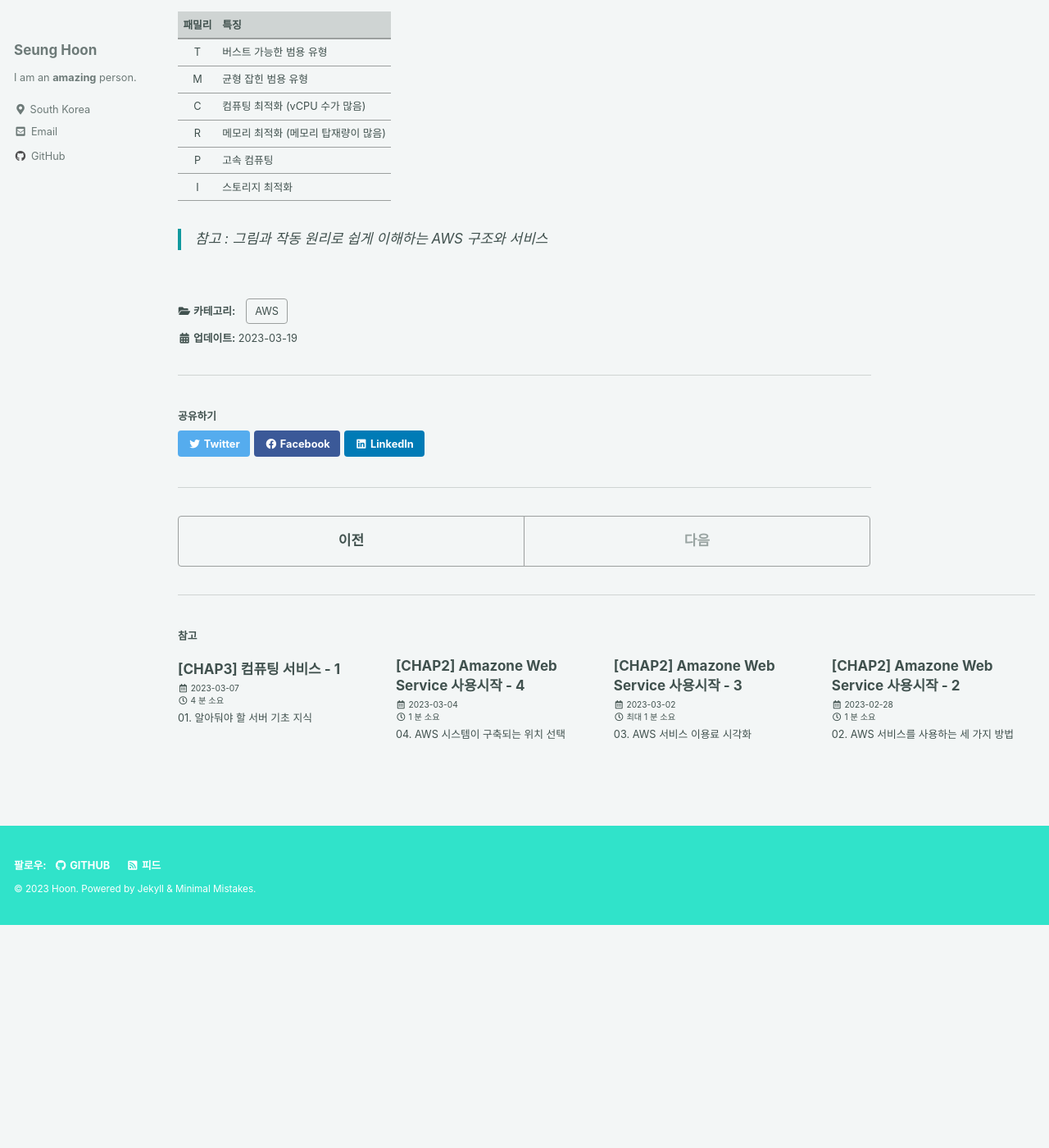
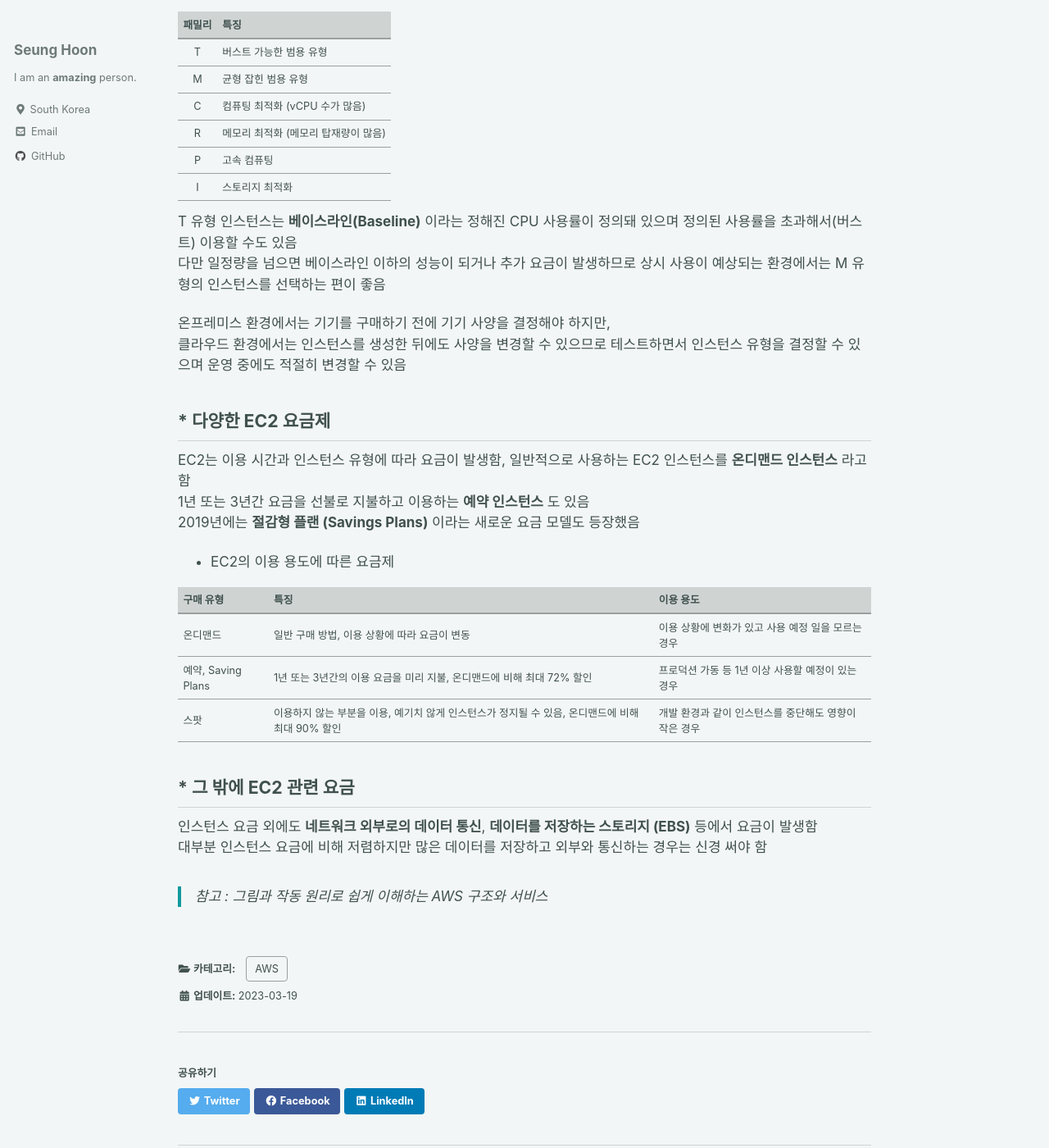
Before and after one commit to ibk01161/ibk01161.github.io, a Jekyll site: the page built from _posts/2023-03-19-aws3_02.md, in a window 1280 px wide and 1400 px high, scrolled down 1236 px. Shown: the whole window at 82% size. Built offline with Jekyll 4.4.1, drawn with Linux system fonts in a browser that asks for light colours; cached includes are drawn as plain includes; before the commit the page ends 2364 px from its top, so only the background shows below that.

Commit message:
Add Posts

```diff
--- a/_posts/2023-03-19-aws3_02.md
+++ b/_posts/2023-03-19-aws3_02.md
@@ -50,5 +50,32 @@ EC2는 가상 서버를 **인스턴스** 단위로 관리함, 사용자가 인
 |P|고속 컴퓨팅|
 |I|스토리지 최적화|
 
+T 유형 인스턴스는 **베이스라인(Baseline)** 이라는 정해진 CPU 사용률이 정의돼 있으며 정의된 사용률을 초과해서(버스트) 이용할 수도 있음
+다만 일정량을 넘으면 베이스라인 이하의 성능이 되거나 추가 요금이 발생하므로 상시 사용이 예상되는 환경에서는 M 유형의 인스턴스를 선택하는 편이 좋음
+
+온프레미스 환경에서는 기기를 구매하기 전에 기기 사양을 결정해야 하지만,
+클라우드 환경에서는 인스턴스를 생성한 뒤에도 사양을 변경할 수 있으므로 테스트하면서 인스턴스 유형을 결정할 수 있으며 운영 중에도 적절히 변경할 수 있음
+
+
+## * 다양한 EC2 요금제
+
+EC2는 이용 시간과 인스턴스 유형에 따라 요금이 발생함, 일반적으로 사용하는 EC2 인스턴스를 **온디맨드 인스턴스** 라고 함
+1년 또는 3년간 요금을 선불로 지불하고 이용하는 **예약 인스턴스** 도 있음
+2019년에는 **절감형 플랜 (Savings Plans)** 이라는 새로운 요금 모델도 등장했음
+
+* EC2의 이용 용도에 따른 요금제
+
+|구매 유형|특징|이용 용도|
+|---|---|---|
+|온디맨드|일반 구매 방법, 이용 상황에 따라 요금이 변동|이용 상황에 변화가 있고 사용 예정 일을 모르는 경우|
+|예약, Saving Plans|1년 또는 3년간의 이용 요금을 미리 지불, 온디맨드에 비해 최대 72% 할인|프로덕션 가동 등 1년 이상 사용할 예정이 있는 경우|
+|스팟|이용하지 않는 부분을 이용, 예기치 않게 인스턴스가 정지될 수 있음, 온디맨드에 비해 최대 90% 할인|개발 환경과 같이 인스턴스를 중단해도 영향이 작은 경우|
+
+
+## * 그 밖에 EC2 관련 요금
+
+인스턴스 요금 외에도 **네트워크 외부로의 데이터 통신**, **데이터를 저장하는 스토리지 (EBS)** 등에서 요금이 발생함
+대부분 인스턴스 요금에 비해 저렴하지만 많은 데이터를 저장하고 외부와 통신하는 경우는 신경 써야 함
+
 
 > 참고 : 그림과 작동 원리로 쉽게 이해하는 AWS 구조와 서비스
```
